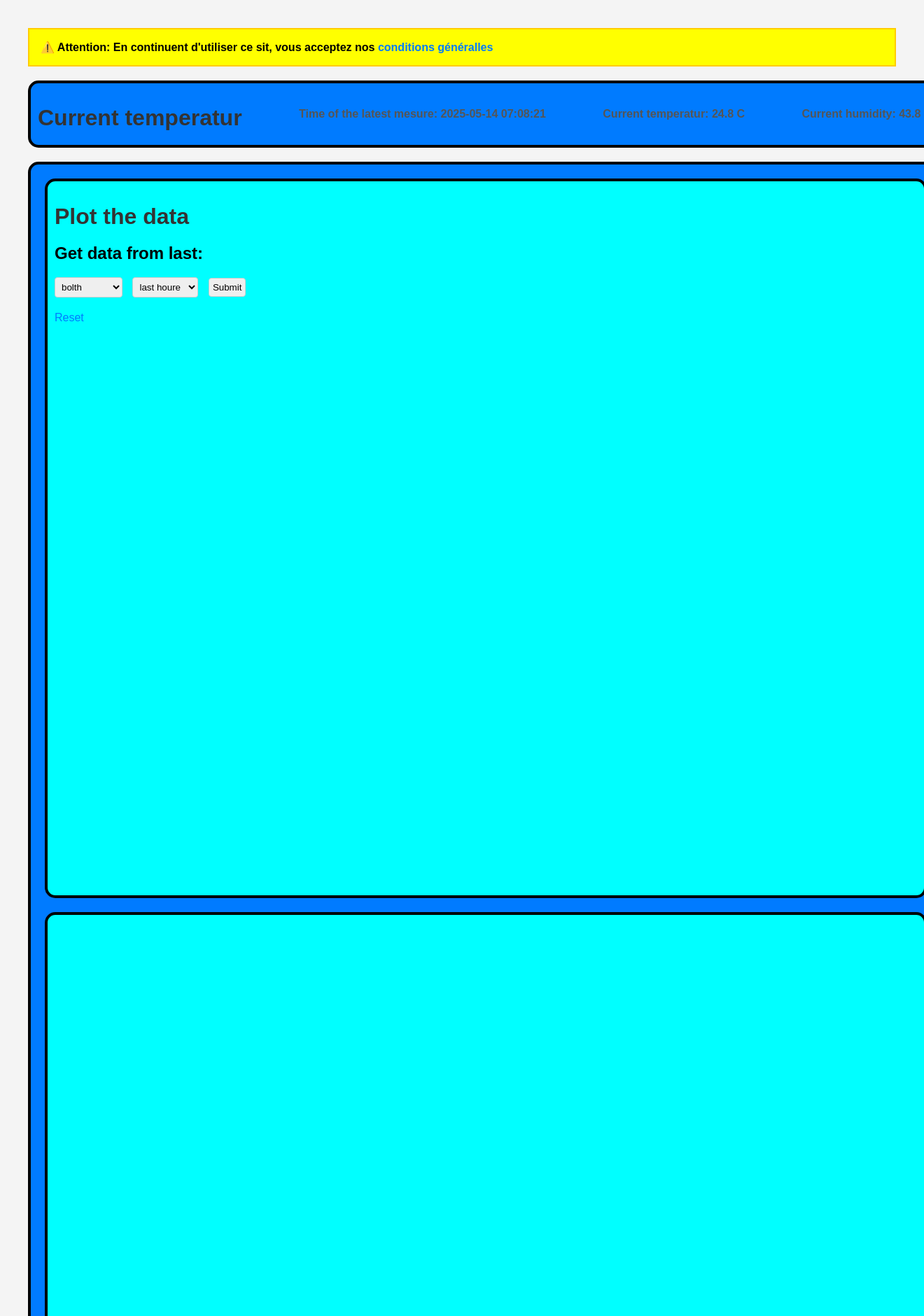
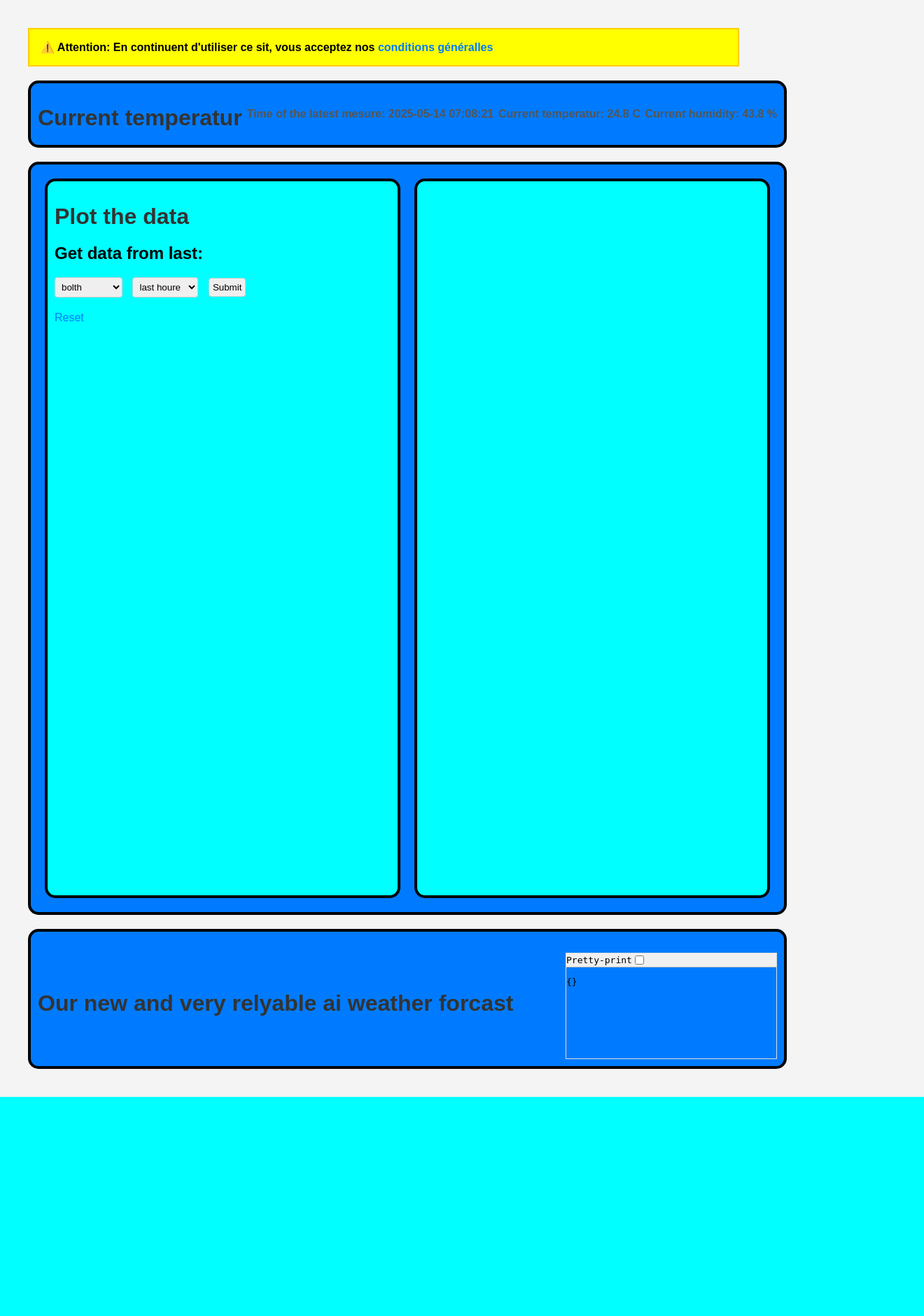
Before and after one commit to freenfox/meteo-rpi, a Flask app: page / in a window 1320 px wide; the page is wider, and only the part inside the window is pictured. Shown: the top 1880 px of that part at 70% size. After the commit the page ends 1567 px from the top of that part, so only its background shows below. Run offline with Flask 3, Linux system fonts and the light colour scheme; data comes from the database, SQL or seed files in the repository; data that the repository does not hold is empty.

Commit message:
Update styles.css

```diff
--- a/static/styles.css
+++ b/static/styles.css
@@ -61,7 +61,7 @@ iframe {
 }
 
 .half_box {
-    flex: 1 0 48%;
+    flex: 1 0 30%;
     border: 4px solid #000;
     border-radius: 15px;
     margin: 10px;
@@ -70,10 +70,14 @@ iframe {
     height: 1000px;
 }
 img {
-    max-width: 100%;
+    max-width: 80%;
     max-height: 100%;
     object-fit: contain;
 }
 div {
     margin: 20px;
 }
+
+body {
+    max-width: 80%;
+}
```
